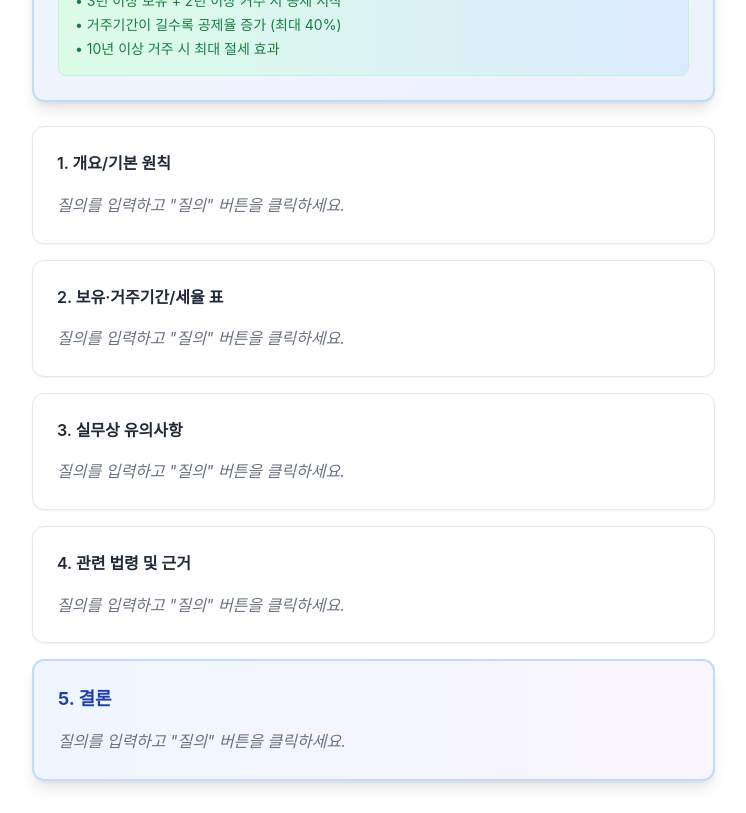
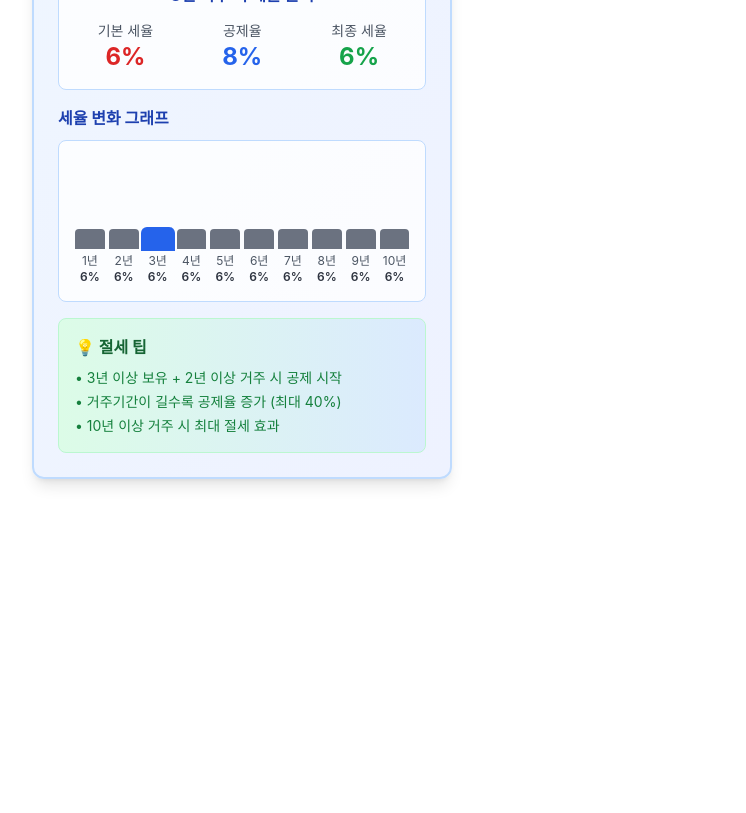
Before and after one commit to phoenixai-sw/phoenixai-tax-landing, a Next.js app: page /agent in a window 1280 px wide. Shown: the part 1180-1993 px from the top of the page, without its empty margins (84-830 px from the left). After the commit the page ends 1691 px from the top, so only its background shows below. Built offline with nearby package versions, Linux system fonts and the light colour scheme.

Commit message:
Update index.js

```diff
--- a/pages/agent/index.js
+++ b/pages/agent/index.js
@@ -114,19 +114,16 @@ export default function AgentPage() {
         )}
 
                  {/* Main Content Grid */}
-         <div className="grid gap-6 md:grid-cols-[2fr_1fr]">
-           {/* Left Column - Interactive Tools & Answer Cards */}
-           <section className="space-y-6">
-             {/* Interactive Tools */}
-             <div className="grid gap-4 md:grid-cols-2">
+         <div className="grid gap-6 md:grid-cols-[1fr_2fr_1fr]">
+           {/* Left Column - Interactive Tools */}
+           <aside className="sticky top-6 self-start space-y-6">
              <TaxCalculator />
              <HoldingPeriodTimer />
-             </div>
+             <TaxRateChart />
+           </aside>
 
-             <TaxRateChart />
-
-             {/* Answer Cards */}
-             <div className="grid gap-4">
+           {/* Center Column - Answer Cards */}
+           <section className="space-y-4">
              <AnswerCard
                title="1. 개요/기본 원칙"
                content={results?.overview}
@@ -147,13 +144,6 @@ export default function AgentPage() {
                content={results?.legalBasis}
                isLoading={isLoading}
              />
-               <AnswerCard
-                 title="5. 결론"
-                 content={results?.conclusion}
-                 variant="highlight"
-                 isLoading={isLoading}
-               />
-             </div>
            </section>
 
            {/* Right Column - Final Answer & Evidence Panel */}
```
Lines whose indentation alone changed are shown as unchanged.
